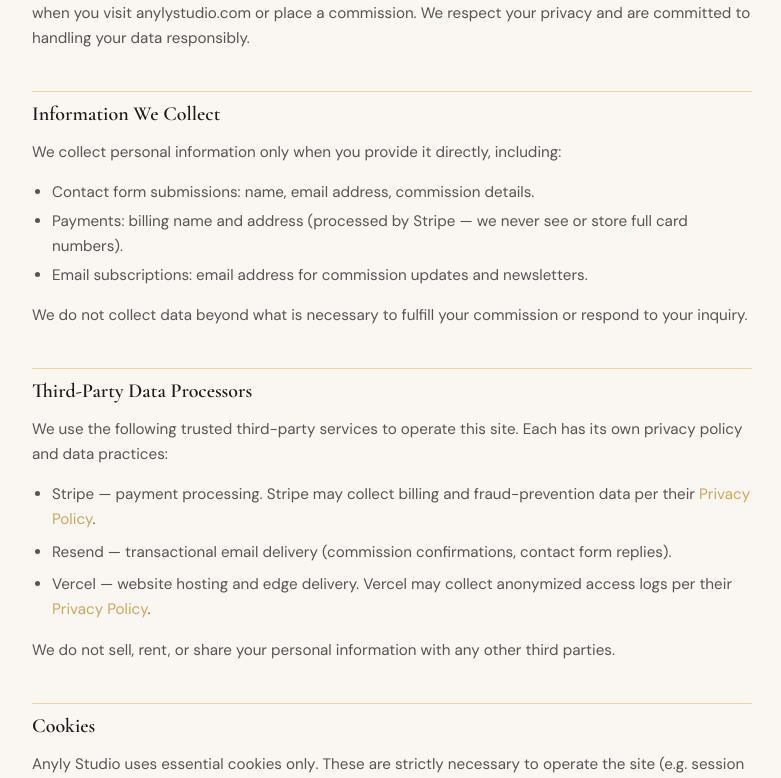
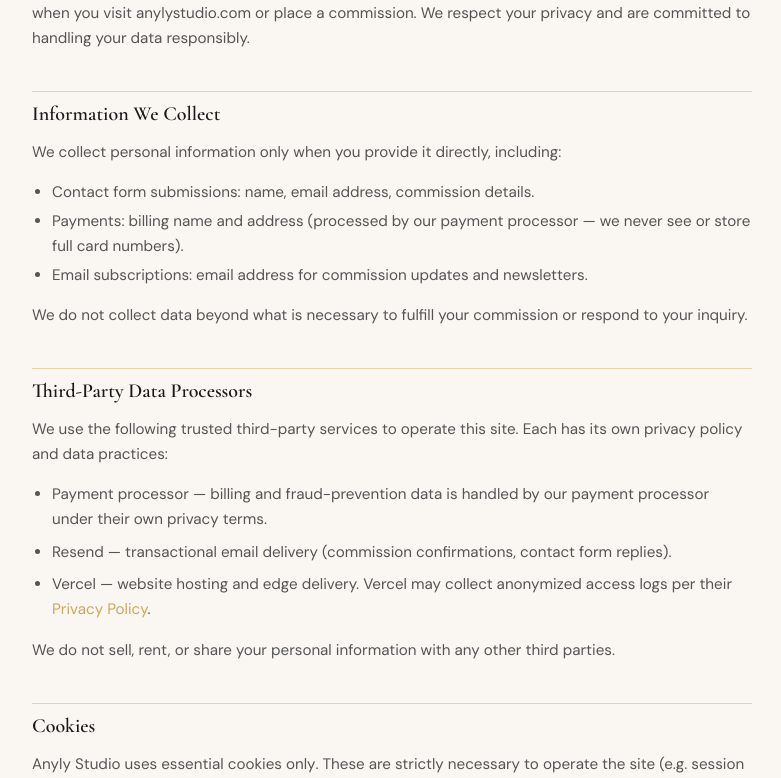
Before and after one commit to apj147/anylystudio.netlify.app, a Next.js app: page /terms in a window 1280 px wide. Shown: the part 4215-4993 px from the top of the page, without its empty margins (248-1029 px from the left). Built offline with nearby package versions, Linux system fonts and the light colour scheme.

Commit message:
fix: remove processor-specific references from /terms page (processor-neutral language pending Helcim integration)

```diff
--- a/app/terms/page.tsx
+++ b/app/terms/page.tsx
@@ -231,7 +231,7 @@
               the piece ships.
             </p>
             <p>
-              Payments are processed securely through Stripe. Anyly Studio accepts all major credit
+              Payments are processed securely through our payment processor. Anyly Studio accepts all major credit
               cards and debit cards.
             </p>
           </Prose>
@@ -347,7 +347,7 @@
             <p>We collect personal information only when you provide it directly, including:</p>
             <ul className="list-disc pl-5 space-y-1">
               <li><strong>Contact form submissions:</strong> name, email address, commission details.</li>
-              <li><strong>Payments:</strong> billing name and address (processed by Stripe — we never see or store full card numbers).</li>
+              <li><strong>Payments:</strong> billing name and address (processed by our payment processor — we never see or store full card numbers).</li>
               <li><strong>Email subscriptions:</strong> email address for commission updates and newsletters.</li>
             </ul>
             <p>
@@ -364,16 +364,7 @@
             </p>
             <ul className="list-disc pl-5 space-y-2">
               <li>
-                <strong>Stripe</strong> — payment processing. Stripe may collect billing and
-                fraud-prevention data per their{' '}
-                <a
-                  href="https://stripe.com/privacy"
-                  target="_blank"
-                  rel="noopener noreferrer"
-                  className="text-[#C9A959] hover:underline"
-                >
-                  Privacy Policy
-                </a>.
+                <strong>Payment processor</strong> — billing and fraud-prevention data is handled by our payment processor under their own privacy terms.
               </li>
               <li>
                 <strong>Resend</strong> — transactional email delivery (commission confirmations,
@@ -401,7 +392,7 @@
           <Prose>
             <p>
               Anyly Studio uses <strong>essential cookies only</strong>. These are strictly necessary
-              to operate the site (e.g. session management, Stripe checkout security). We do not
+              to operate the site (e.g. session management, checkout security). We do not
               use tracking cookies, advertising cookies, or third-party analytics that profile you
               across sites.
             </p>
@@ -447,7 +438,7 @@
           <Prose>
             <p>
               We implement reasonable technical and organizational measures to protect your data.
-              All payment processing is handled by Stripe using PCI-compliant infrastructure.
+              All payment processing is handled by our payment processor on PCI-compliant infrastructure.
               The site is served over HTTPS at all times.
             </p>
           </Prose>
```
